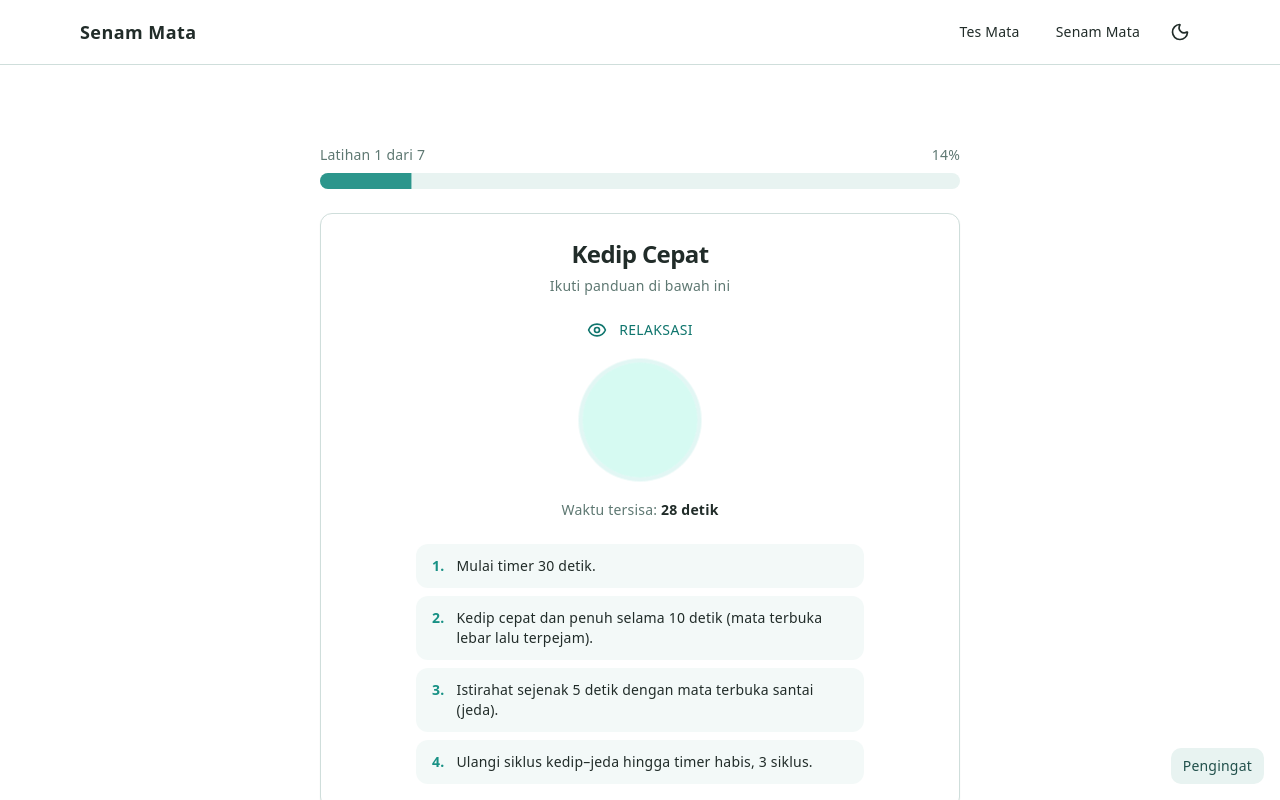
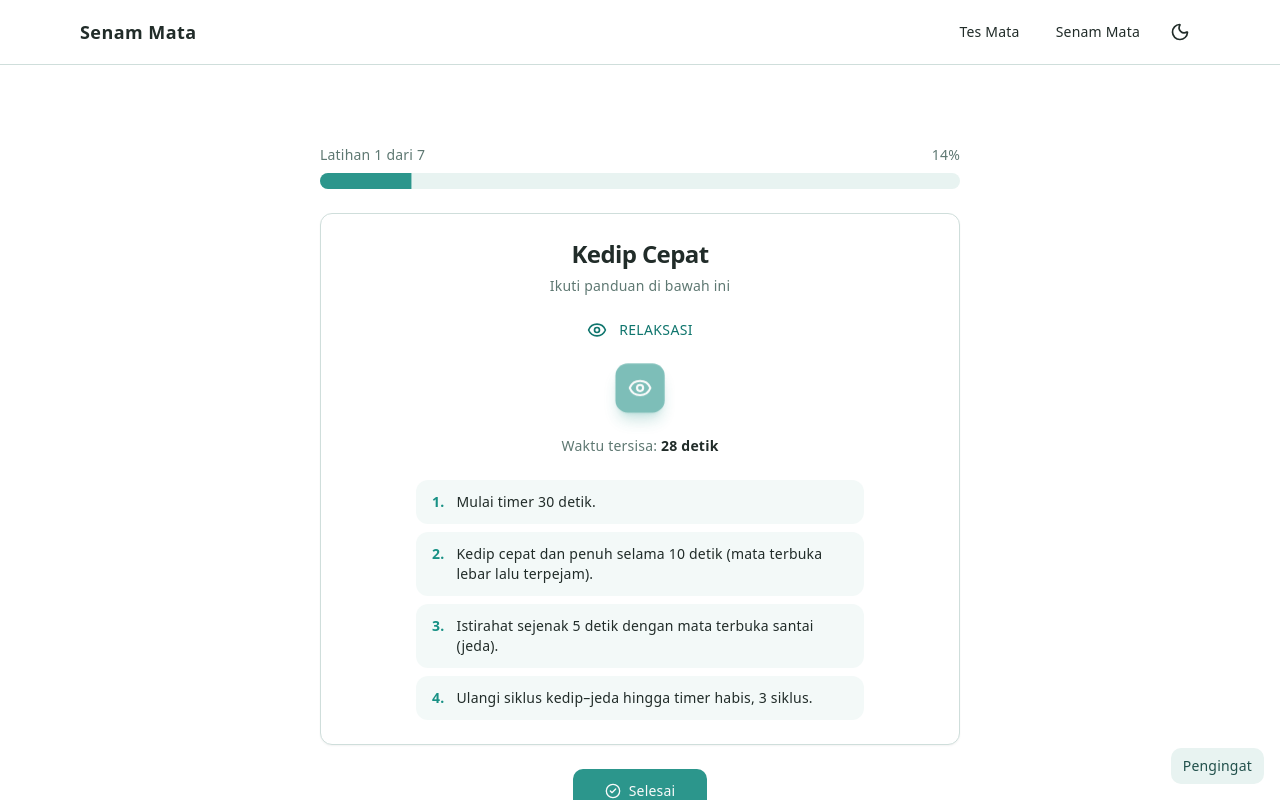
Before and after one commit to aditwicaksonodinus/Eyes-Gym, a Next.js app: page /exercises/session in a window 1280 px wide. Both pictures are taken after a click on the button "Mulai Sesi". Shown: the top 800 px of the page. Built offline with nearby package versions, Linux system fonts and the light colour scheme.

Commit message:
fix(exercises): session eye animation to icon-based focus
Ultraworked with [Sisyphus](https://github.com/code-yeongyu/oh-my-openagent)

Co-authored-by: Sisyphus <clio-agent@sisyphuslabs.ai

```diff
--- a/src/app/exercises/session/page.tsx
+++ b/src/app/exercises/session/page.tsx
@@ -3,7 +3,15 @@
 import { useEffect, useRef, useState } from "react";
 import Link from "next/link";
 import { motion, useReducedMotion } from "framer-motion";
-import { Eye, Play, RotateCcw, CheckCircle2, ListChecks } from "lucide-react";
+import {
+  Activity,
+  Eye,
+  Play,
+  RotateCcw,
+  CheckCircle2,
+  ListChecks,
+  Target,
+} from "lucide-react";
 
 import { createSessionMachine } from "@/lib/gym/sessionMachine";
 import {
@@ -26,14 +34,11 @@ import {
 
 /** Indonesian display names (registry only carries i18n keys). */
 const NAME_BY_SLUG: Record<string, string> = {
-  "20-20-20": "Aturan 20-20-20",
-  palming: "Palming",
   blinking: "Kedip Cepat",
   "near-far-focus": "Fokus Dekat–Jauh",
   "figure-8": "Angka 8",
   "eye-rolling": "Menggulung Mata",
   "atas-bawah-kiri-kanan": "Atas–Bawah & Kiri–Kanan",
-  "pencil-push-up": "Pencil Push-up",
   "zig-zag": "Zig-Zag",
   "diagonal-gaze": "Tatapan Diagonal",
 };
@@ -45,7 +50,20 @@ function displayName(ex: Exercise): string {
 /**
  * Inline, lightweight Framer Motion eye-movement animation keyed by category.
  * Kept in this file on purpose — no shared animation component.
+ * Focus object is a square (rounded-lg) with a contrasting primary fill + icon.
  */
+function CategoryIcon({
+  category,
+  className,
+}: {
+  category: Exercise["category"];
+  className?: string;
+}) {
+  if (category === "relaksasi") return <Eye className={className} aria-hidden />;
+  if (category === "fokus") return <Target className={className} aria-hidden />;
+  return <Activity className={className} aria-hidden />;
+}
+
 function EyeAnimation({
   category,
   reduce,
@@ -53,34 +71,33 @@ function EyeAnimation({
   category: Exercise["category"];
   reduce: boolean | null;
 }) {
+  const focus =
+    "flex h-12 w-12 items-center justify-center rounded-lg bg-primary text-primary-foreground shadow-lg shadow-primary/40";
+
   if (category === "relaksasi") {
     // Gentle breathing pulse — calm the eyes.
     return (
       <motion.div
-        className="h-28 w-28 rounded-full bg-calm-400/30 ring-4 ring-calm-500/20"
+        className={focus}
         animate={reduce ? {} : { scale: [1, 1.18, 1], opacity: [0.55, 1, 0.55] }}
         transition={{ duration: 3.2, repeat: Infinity, ease: "easeInOut" }}
-      />
+      >
+        <CategoryIcon category={category} className="h-6 w-6" />
+      </motion.div>
     );
   }
 
   if (category === "fokus") {
-    // Near/far focus: a dot that drifts between close (small, center) and far.
+    // Near/far focus: a square that drifts between close (small) and far (large).
     return (
       <div className="relative flex h-28 w-28 items-center justify-center">
         <motion.div
-          className="h-16 w-16 rounded-full bg-calm-500 shadow-lg shadow-calm-500/30"
-          animate={
-            reduce
-              ? {}
-              : {
-                  scale: [0.45, 1.5, 0.45],
-                  x: [0, 0, 0],
-                  y: [0, 0, 0],
-                }
-          }
+          className={focus}
+          animate={reduce ? {} : { scale: [0.45, 1.5, 0.45] }}
           transition={{ duration: 4, repeat: Infinity, ease: "easeInOut" }}
-        />
+        >
+          <CategoryIcon category={category} className="h-6 w-6" />
+        </motion.div>
       </div>
     );
   }
@@ -88,9 +105,9 @@ function EyeAnimation({
   // gerakan — trace a figure-8 / circular pattern.
   return (
     <div className="relative flex h-28 w-28 items-center justify-center">
-      <div className="absolute h-20 w-20 rounded-full border border-dashed border-calm-500/40" />
+      <div className="absolute h-20 w-20 rounded-lg border border-dashed border-primary/40" />
       <motion.div
-        className="h-12 w-12 rounded-full bg-calm-500 shadow-lg shadow-calm-500/30"
+        className={focus}
         animate={
           reduce
             ? {}
@@ -100,7 +117,9 @@ function EyeAnimation({
               }
         }
         transition={{ duration: 5, repeat: Infinity, ease: "easeInOut" }}
-      />
+      >
+        <CategoryIcon category={category} className="h-6 w-6" />
+      </motion.div>
     </div>
   );
 }
```
Also changed, not shown: 1 other file (tests, documents, lock files or other folders).
